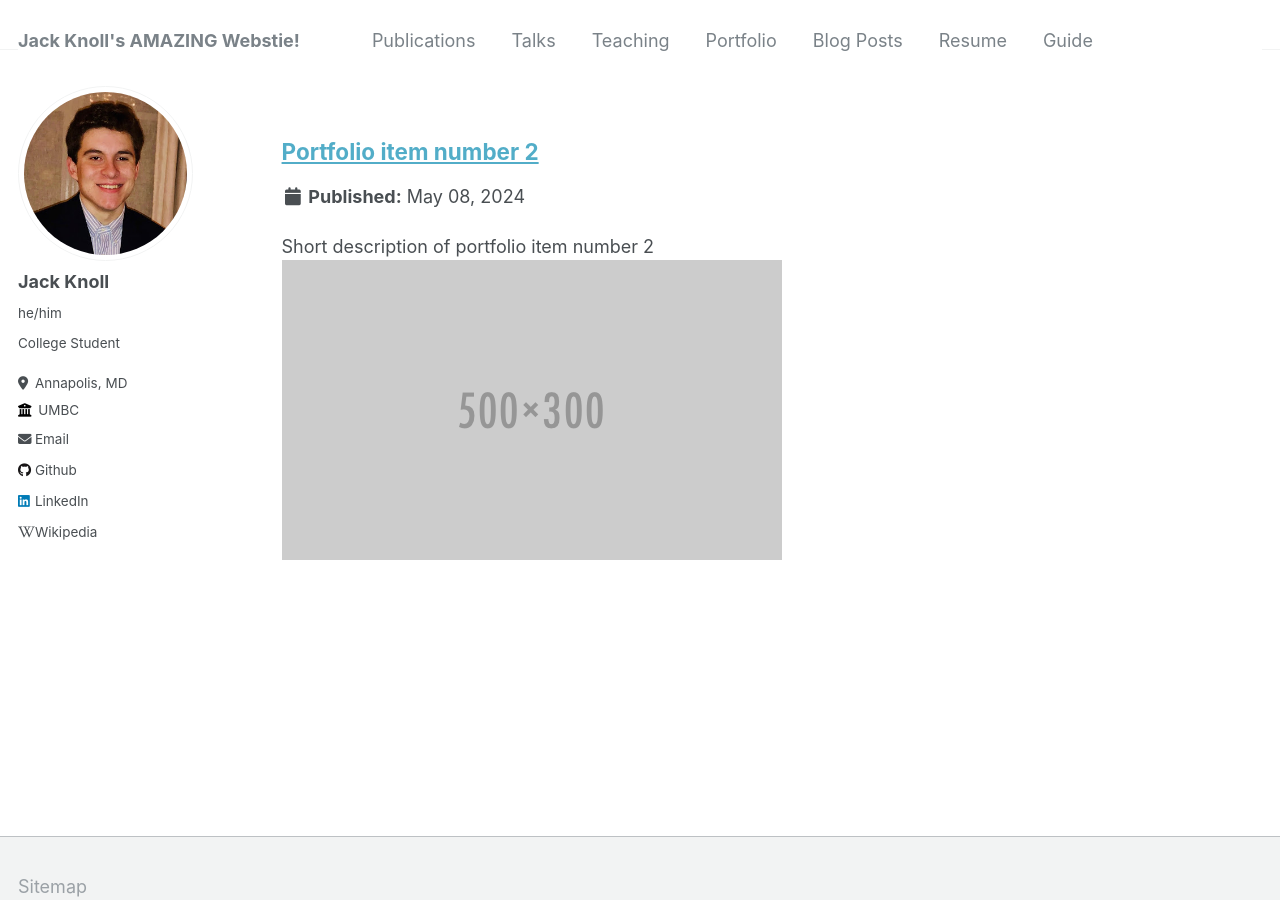
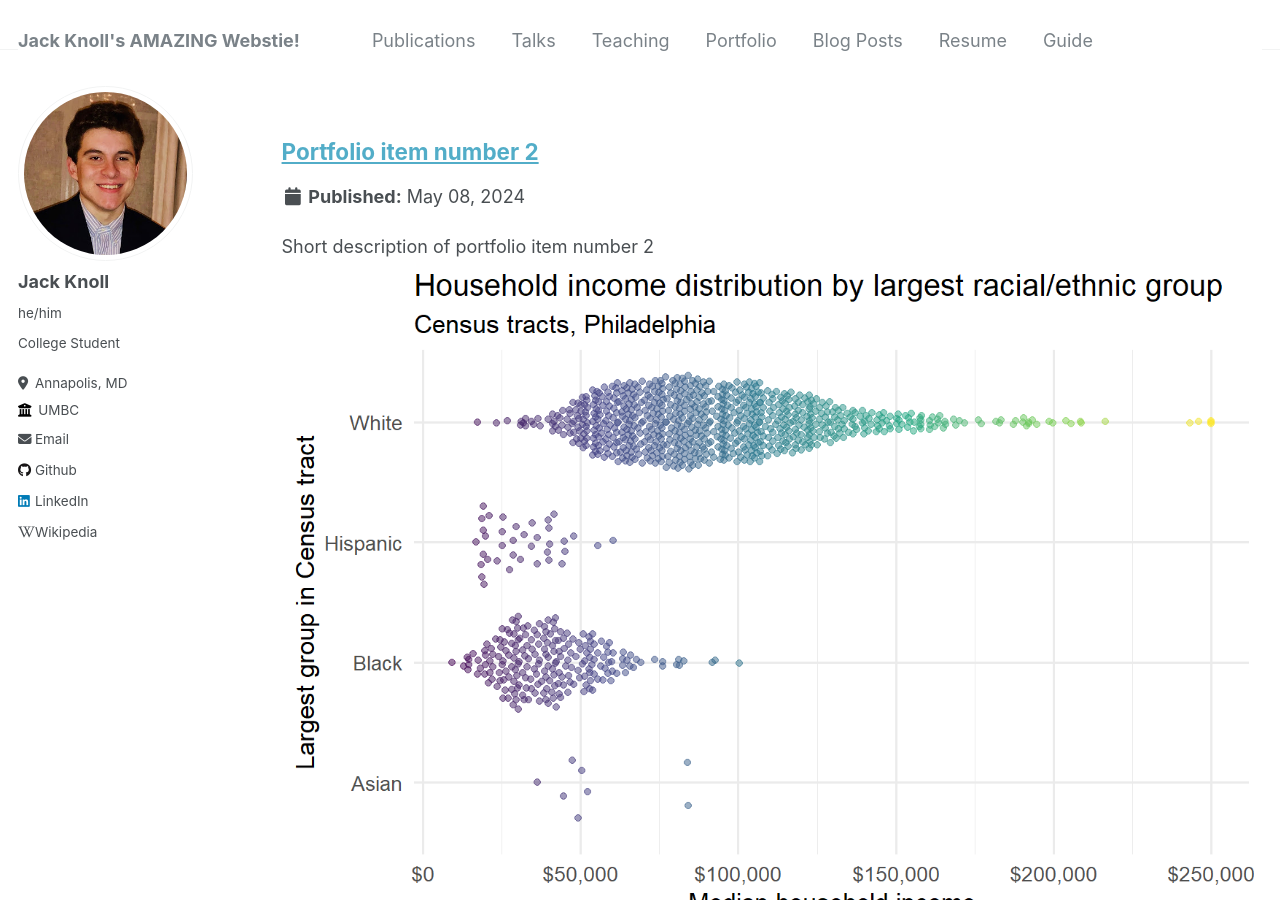
Before and after one commit to jakjr2000/jakjr2000.github.io, a Jekyll site: the page built from _pages/portfolio.html, in a window 1280 px wide and 900 px high, scrolled down 1169 px. Built offline with Jekyll 4.4.1, drawn with Linux system fonts in a browser that asks for light colours.

Commit message:
Update portfolio-2.html

```diff
--- a/_portfolio/portfolio-2.html
+++ b/_portfolio/portfolio-2.html
@@ -1,6 +1,6 @@
 ---
 title: "Portfolio item number 2"
-excerpt: "Short description of portfolio item number 2 <br/><img src='/images/500x300.png'>"
+excerpt: "Short description of portfolio item number 2 <br/><img src='/images/picture 22.png'>"
 collection: portfolio
 ---
 
```
